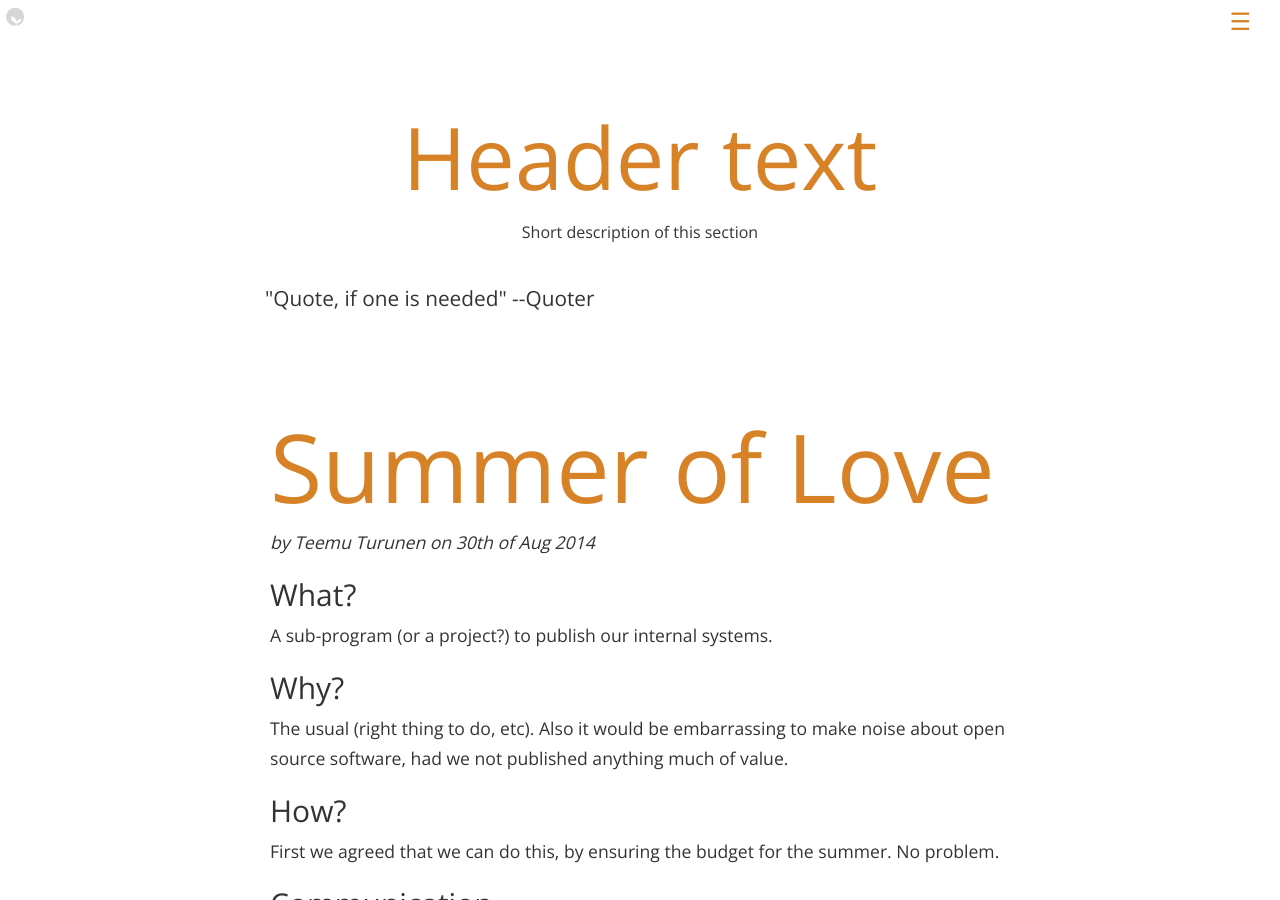
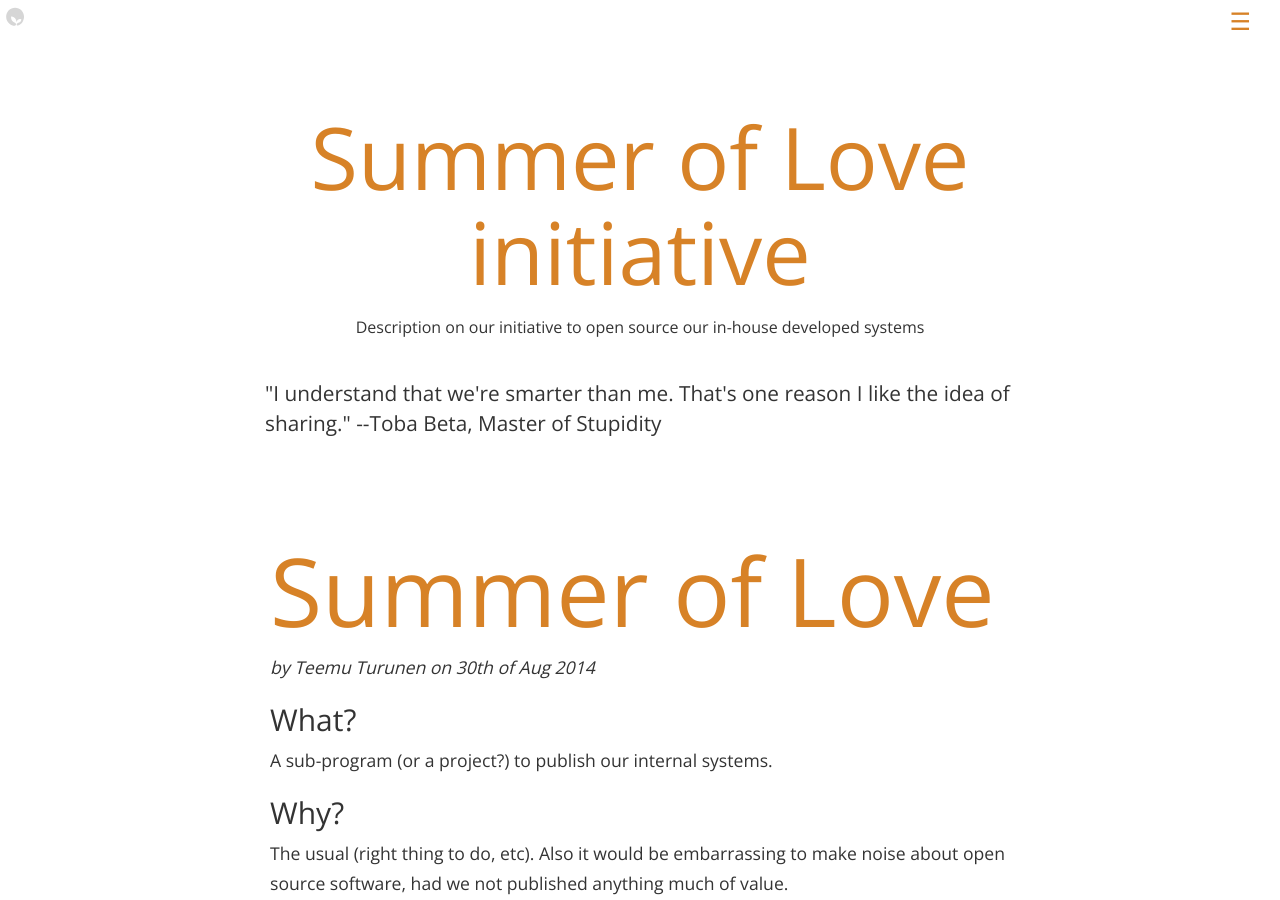
Before and after one commit to futurice/spiceprogram, a Jekyll site: the page built from summer-of-love/index.html, in a window 1280 px wide and 900 px high. Built offline with Jekyll 4.4.1, drawn with Linux system fonts in a browser that asks for light colours; nearby versions of some CDN libraries.

Commit message:
Update index.html
Added title and quote

```diff
--- a/summer-of-love/index.html
+++ b/summer-of-love/index.html
@@ -1,13 +1,13 @@
 ---
 layout: default
-title: Spice Program - How to establish a similar program?
+title: Spice Program - Summer of Love initiative
 ---
 
 <div class="container content centered">
     <div class="row">
         <div class="col-md-8 col-md-offset-2 top-level">
-            <h1>Header text</h1>
-            <div>Short description of this section</div>
+            <h1>Summer of Love initiative</h1>
+            <div>Description on our initiative to open source our in-house developed systems</div>
         </div>
     </div>
 </div>
@@ -15,7 +15,8 @@ title: Spice Program - How to establish a similar program?
 <div class="container">
     <div class="row">
         <div class="col-md-8 col-md-offset-2">
-            <p class="quote">"Quote, if one is needed" --Quoter</p>
+            <p class="quote">"I understand that we're smarter than me. That's one reason I like the idea of sharing." --Toba Beta, Master of Stupidity
+</p>
         </div>
         <div class="col-md-8 col-md-offset-2 article">
             {% capture sol %}{% include summer-of-love.md %}{% endcapture %}
```
